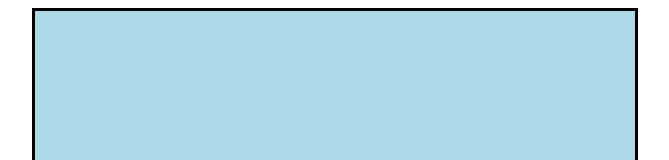
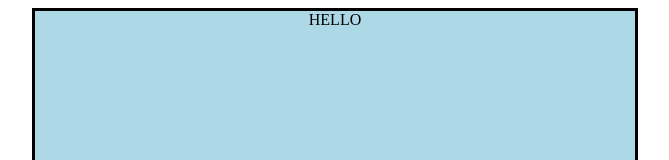
Before and after one commit to tara-fenton/ewokese-react, a React (Create React App) app in the folder ewokese-app/: page /profile/1/edit in a window 1280 px wide. Shown: the top 160 px of the page, without its empty margins (305-974 px from the left). Built offline with nearby package versions, Linux system fonts and the light colour scheme; the HTML template or start-up script is replaced by a standard one.

Commit message:
edit nickname page needs componentDidUpdate

```diff
--- a/ewokese-app/src/App.js
+++ b/ewokese-app/src/App.js
@@ -1,17 +1,18 @@
 import React, { Component } from 'react';
-
 import Profile from "./Profile";
 import Conversations from "./Conversations";
 import CurrentConversation from "./CurrentConversation";
 import './App.css';
 import { BrowserRouter as Router, Route, Link } from "react-router-dom";
+import EditNickName from "./EditNickName";
 
 class App extends Component {
   render() {
     return (
       <Router>
         <div className="container">
-          <Route exact path="/" component={Profile} />
+          <Route exact path="/profile/:id" component={Profile} />
+          <Route path="/profile/:id/edit" component={EditNickName} />
           <Route exact path="/conversations" component={Conversations} />
           <Route exact path="/list" component={CurrentConversation} />
         </div>
--- /dev/null
+++ b/ewokese-app/src/EditNickName/index.js
@@ -0,0 +1,25 @@
+import React, { Component } from "react";
+
+
+
+class EditNickName extends Component {
+  constructor(props) {
+    super(props);
+    this.state = {
+      null: null
+    }
+    //bind events
+  }
+  //functions
+
+
+  render() {
+    return (
+      <div className="current-conversations">
+        HELLO
+      </div>
+    )
+  }
+}
+
+export default EditNickName;
--- a/ewokese-app/src/Profile/index.js
+++ b/ewokese-app/src/Profile/index.js
@@ -1,4 +1,6 @@
 import React, { Component } from "react";
+import { BrowserRouter as Router, Route, Link } from "react-router-dom";
+import EditNickName from "../EditNickName/index";
 
 class Profile extends Component {
   constructor(props) {
@@ -32,6 +34,7 @@ class Profile extends Component {
 
   render() {
     return (
+      <Router>
       <div>
         {this.state.userLoaded ? (
           <div>
@@ -42,6 +45,7 @@ class Profile extends Component {
           <div>
           {this.state.userData.nick_name}
         </div>
+        <Link to={`/profile/1/edit`}>Edit</Link>
       </div>
         ) : (
             <p>
@@ -49,6 +53,7 @@ class Profile extends Component {
             </p>
           )}
       </div>
+    </Router>
     )}
 }
 export default Profile;
```
Also changed, not shown: ewokese-app/EwokeseAppWireframes-01.png (added).
